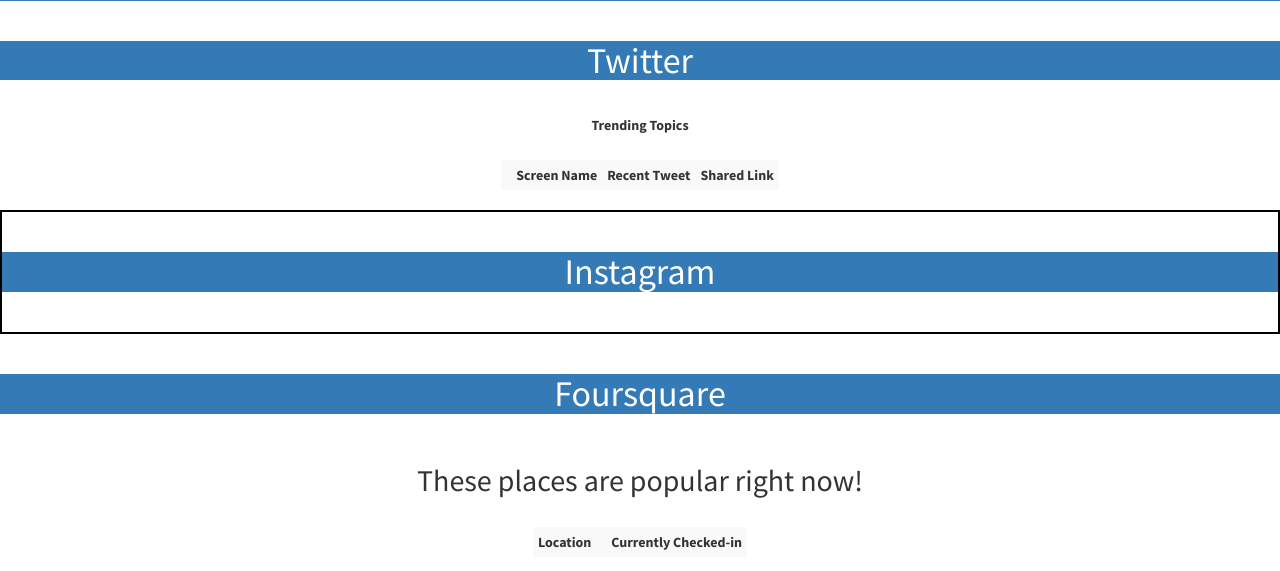
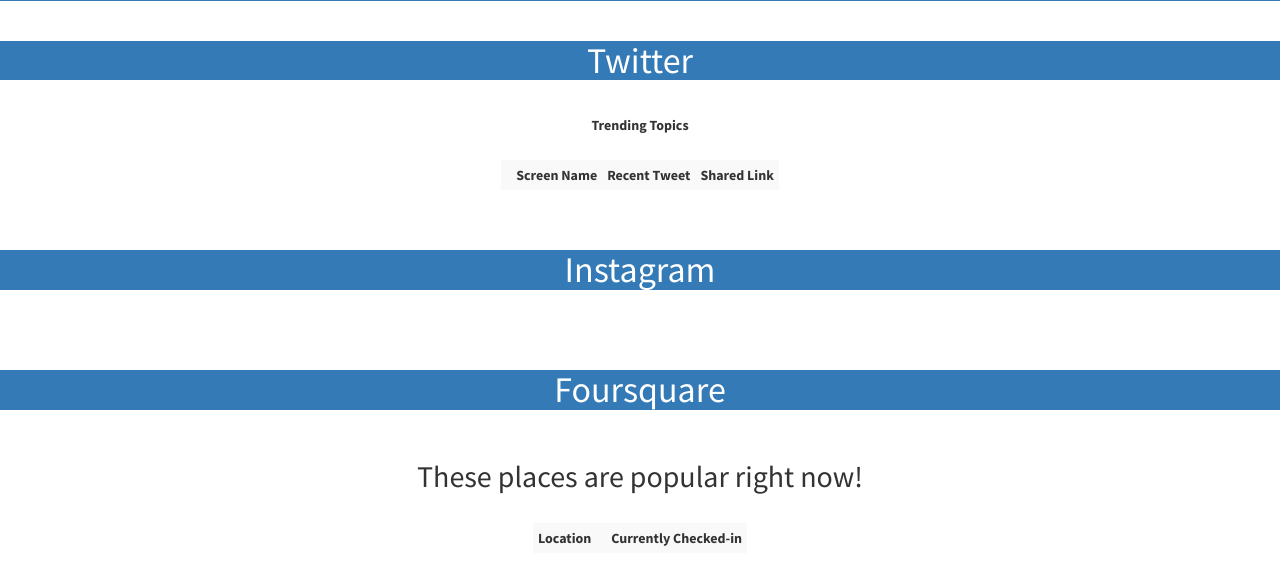
Before and after one commit to mra1385/Glocal, a Flask app: template Glocal/templates/results.html in a window 1280 px wide. Shown: the part 594-1165 px from the top of the page. Run offline with Flask 2, Linux system fonts and the light colour scheme; the template is opened without the code that fills it, so the values that code supplies are empty; some libraries are stand-ins or nearby versions.

Commit message:
removed instagram border

```diff
--- a/Glocal/templates/results.html
+++ b/Glocal/templates/results.html
@@ -121,7 +121,7 @@
 
 <br>
 
-<div name="instagram" style="border:2px solid black" align="center"> <br>
+<div name="instagram" align="center"> <br>
     <h1 style="text-align:center; background-color:#337ab7; color:white">Instagram</h1> <br>
     <ul type="square">
     {% for pic in lst_local_insta %}
```
